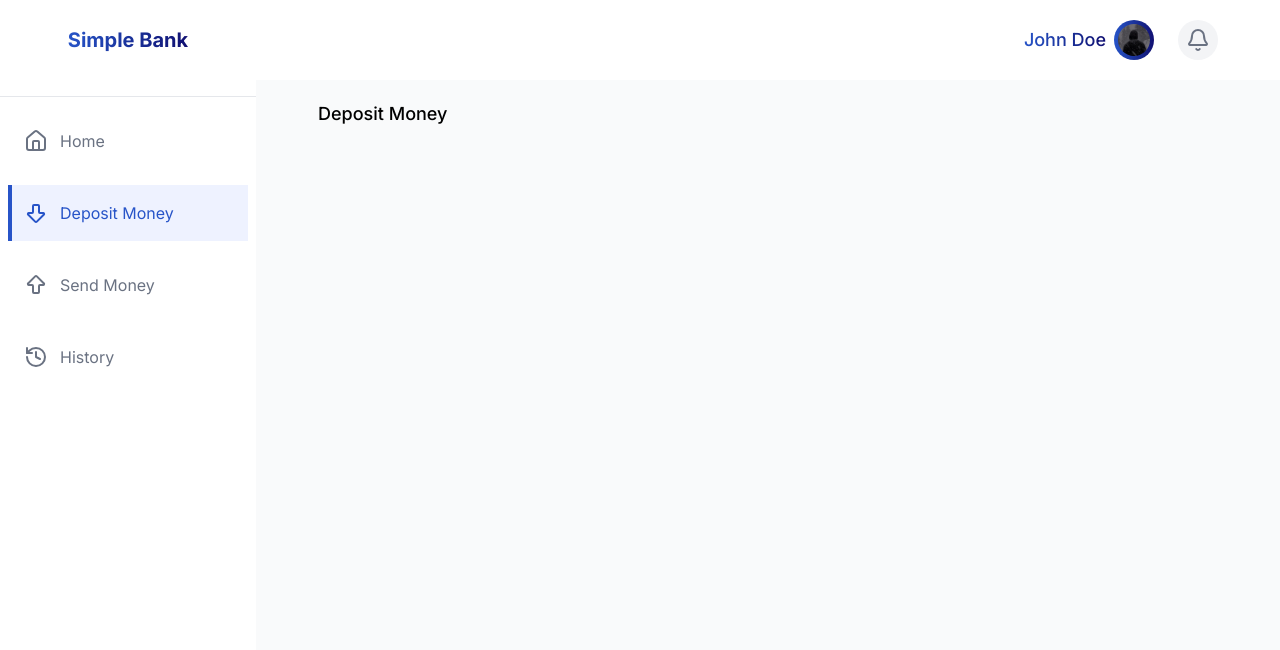
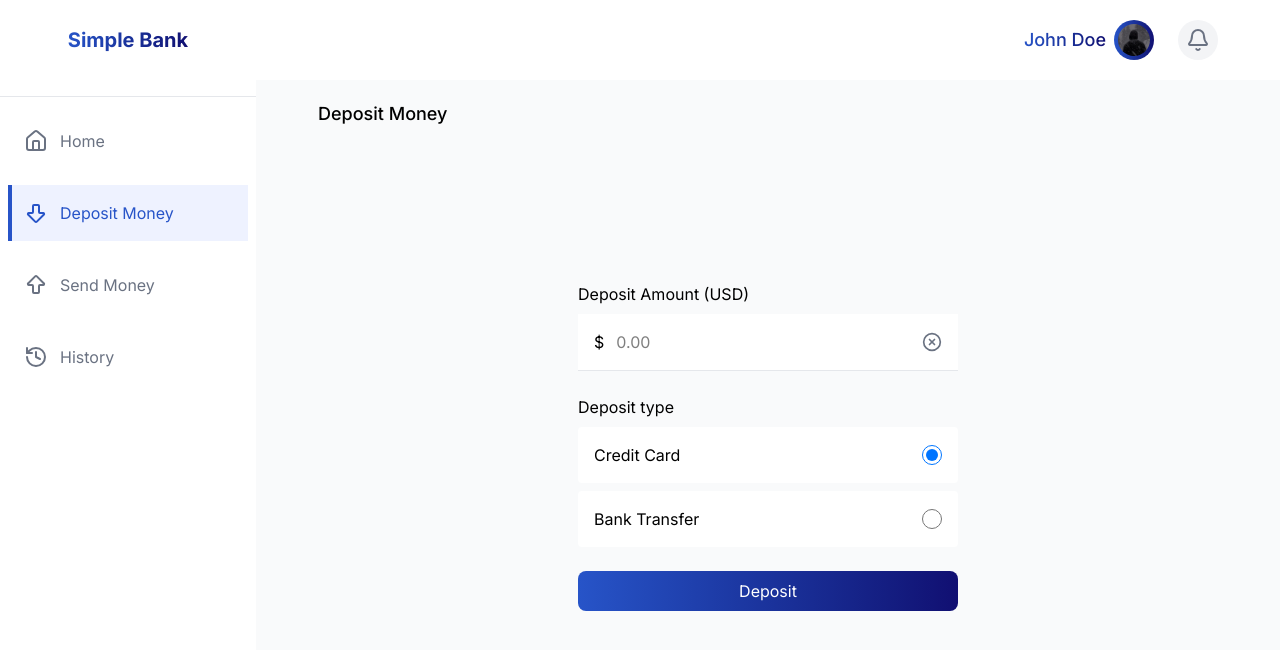
Before and after one commit to regmysss/simple_bank, a Next.js app: page /deposit-money in a window 1280 px wide. Shown: the top 650 px of the page. Built offline with nearby package versions, Linux system fonts and the light colour scheme.

Commit message:
Implement deposit money page layout and components; add DepositMethodItem and deposit methods constant

```diff
--- /dev/null
+++ b/src/app/(app)/deposit-money/bank-transfer/page.tsx
@@ -0,0 +1,5 @@
+export default function Page() {
+    return (
+        <div></div>
+    );
+}
--- a/src/app/(app)/deposit-money/page.tsx
+++ b/src/app/(app)/deposit-money/page.tsx
@@ -1,10 +1,63 @@
 import Breadcrumb from "@/components/ui/Breadcrumb";
+import DepositMethodItem from "@/components/ui/DepositMethodItem";
+import { DEPOSIT_METHODS } from "@/shared/constants/depositMethods";
+import { CircleX } from "lucide-react";
+import type { Metadata } from "next";
+
+export const metadata: Metadata = {
+    title: "Deposit Money",
+    description: "Deposit money into your account",
+}
 
 export default function Page() {
     return (
-        <div className="flex flex-col gap-8 w-full">
+        <div className="h-full flex flex-col">
             <Breadcrumb />
-
+            <section className="h-full flex items-center justify-center">
+                <div className="max-w-[380px] w-full">
+                    <div className="w-full mb-6">
+                        <label
+                            htmlFor="deposit-amount"
+                            className="block mb-2"
+                        >
+                            Deposit Amount (USD)
+                        </label>
+                        <div className="flex justify-between items-center gap-3 bg-white p-4 border-b-1 border-gray-200">
+                            <span>$</span>
+                            <input
+                                className="w-full outline-none [appearance:textfield] [&::-webkit-outer-spin-button]:appearance-none [&::-webkit-inner-spin-button]:appearance-none"
+                                type="number"
+                                placeholder="0.00"
+                                name="deposit-amount"
+                                required
+                            />
+                            <button
+                                className="text-gray-500 cursor-pointer"
+                            >
+                                <CircleX className="size-5" />
+                            </button>
+                        </div>
+                    </div>
+                    <fieldset className="w-full mb-6">
+                        <legend className="mt-4">Deposit type</legend>
+                        <div className="flex flex-col gap-2 mt-2">
+                            {
+                                DEPOSIT_METHODS.map((method) => (
+                                    <DepositMethodItem
+                                        key={method.value}
+                                        depositMethod={method}
+                                    />
+                                ))
+                            }
+                        </div>
+                    </fieldset>
+                    <button
+                        className="w-full bg-gradient-to-r from-[#2754C8] to-[#110F72] text-white py-2 rounded-lg cursor-pointer mb-4"
+                    >
+                        Deposit
+                    </button>
+                </div>
+            </section>
         </div>
     );
 }
--- a/src/app/(app)/home/account/page.tsx
+++ b/src/app/(app)/home/account/page.tsx
@@ -4,7 +4,7 @@ import { ArrowRightLeft, Bell, LockKeyhole, LogOut } from "lucide-react";
 
 export default function Page() {
     return (
-        <div className="flex flex-col gap-8 w-full">
+        <div className="flex flex-col gap-8">
             <Breadcrumb />
             <AccountBanner isWelcome={false} />
             <section className="flex items-center justify-between">
--- a/src/app/(app)/home/page.tsx
+++ b/src/app/(app)/home/page.tsx
@@ -3,11 +3,17 @@ import Breadcrumb from "@/components/ui/Breadcrumb";
 import RecentTransactionItem from "@/components/ui/TransactionItem";
 import { HISTORY } from "@/shared/constants/history";
 import { PAGES } from "@/shared/constants/routes";
+import type { Metadata } from "next";
 import Link from "next/link";
+
+export const metadata: Metadata = {
+    title: "Home",
+    description: "Welcome to Simple Bank, your personal finance management app."
+}
 
 export default function Page() {
     return (
-        <div className="flex flex-col gap-8 w-full">
+        <div className="flex flex-col gap-8">
             <Breadcrumb />
             <AccountBanner />
             <section>
--- a/src/app/(app)/layout.tsx
+++ b/src/app/(app)/layout.tsx
@@ -7,8 +7,8 @@ export default function Layout({ children }: { children: React.ReactNode }) {
             <Navigation />
             <div className="flex-1 flex flex-col">
                 <Header />
-                <main className="p-5 overflow-y-auto">
-                    <div className="max-w-[900px] mx-auto w-full">
+                <main className="h-full p-5 overflow-y-auto">
+                    <div className="max-w-[900px] mx-auto size-full">
                         {children}
                     </div>
                 </main>
--- a/src/app/(auth)/forgot-password/page.tsx
+++ b/src/app/(auth)/forgot-password/page.tsx
@@ -1,4 +1,4 @@
-import { Metadata } from "next";
+import type { Metadata } from "next";
 import ForgotPasswordForm from "./ForgotPasswordForm";
 
 export const metadata: Metadata = {
--- a/src/app/(auth)/login/page.tsx
+++ b/src/app/(auth)/login/page.tsx
@@ -1,4 +1,4 @@
-import { Metadata } from "next";
+import type { Metadata } from "next";
 import LoginForm from "./LoginForm";
 
 export const metadata: Metadata = {
--- a/src/app/(auth)/register/page.tsx
+++ b/src/app/(auth)/register/page.tsx
@@ -1,4 +1,4 @@
-import { Metadata } from "next";
+import type { Metadata } from "next";
 import RegisterForm from "./RegisterForm";
 
 export const metadata: Metadata = {
--- /dev/null
+++ b/src/components/ui/DepositMethodItem.tsx
@@ -0,0 +1,23 @@
+interface DepositMethodItemProps {
+    depositMethod: {
+        label: string;
+        value: string;
+        defaultChecked?: boolean;
+    };
+}
+
+
+export default function DepositMethodItem({ depositMethod }: DepositMethodItemProps) {
+    return (
+        <label className="bg-white p-4 rounded-sm flex items-center justify-between gap-2 cursor-pointer">
+            {depositMethod.label}
+            <input
+                className="size-5"
+                type="radio"
+                name="payment-method"
+                value={depositMethod.value}
+                defaultChecked={depositMethod.defaultChecked}
+            />
+        </label>
+    )
+}
--- /dev/null
+++ b/src/shared/constants/depositMethods.ts
@@ -0,0 +1,11 @@
+export const DEPOSIT_METHODS = [
+    {
+        label: "Credit Card",
+        value: "credit-card",
+        defaultChecked: true
+    },
+    {
+        label: "Bank Transfer",
+        value: "bank-transfer"
+    }
+]
```
